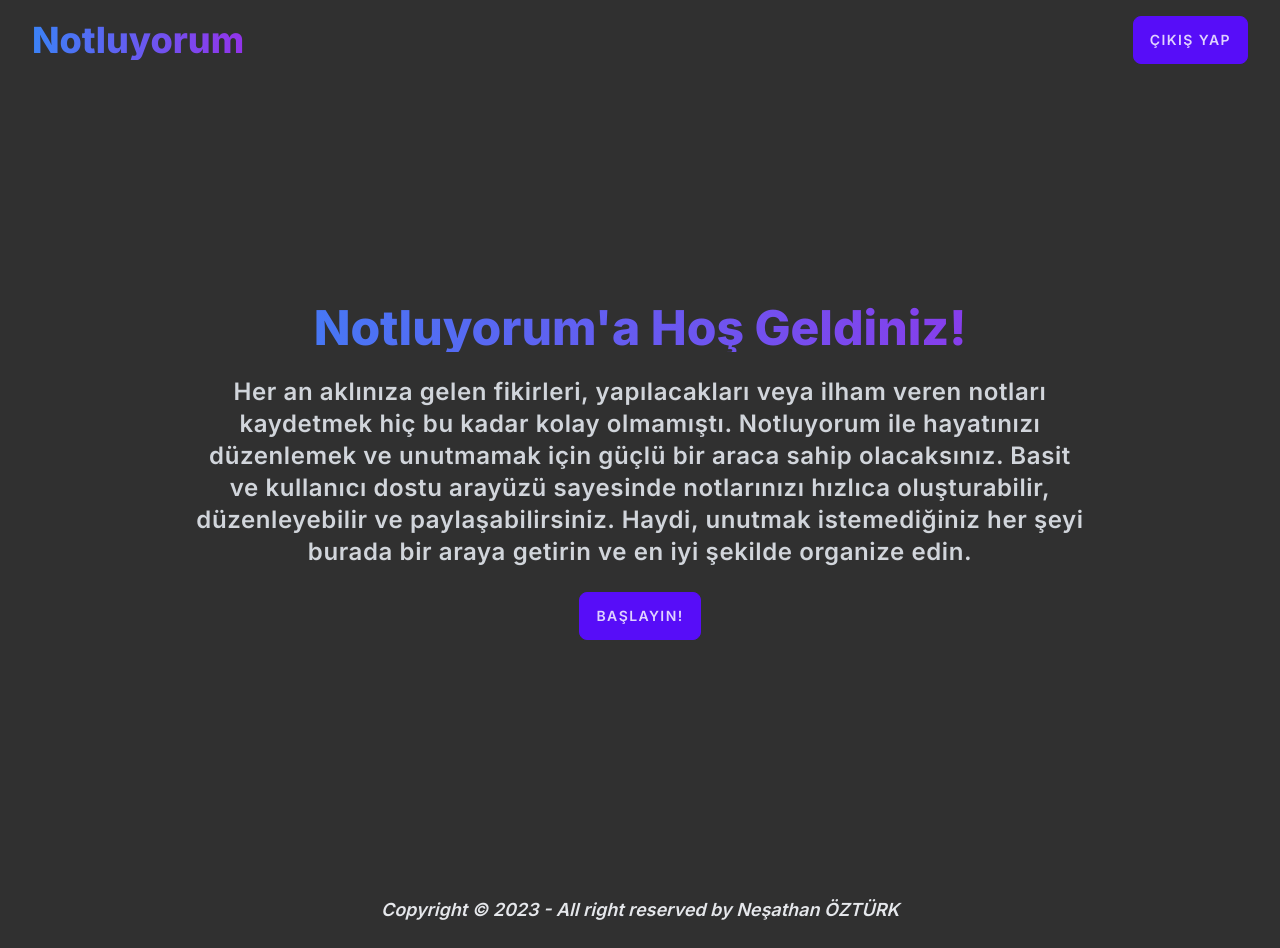
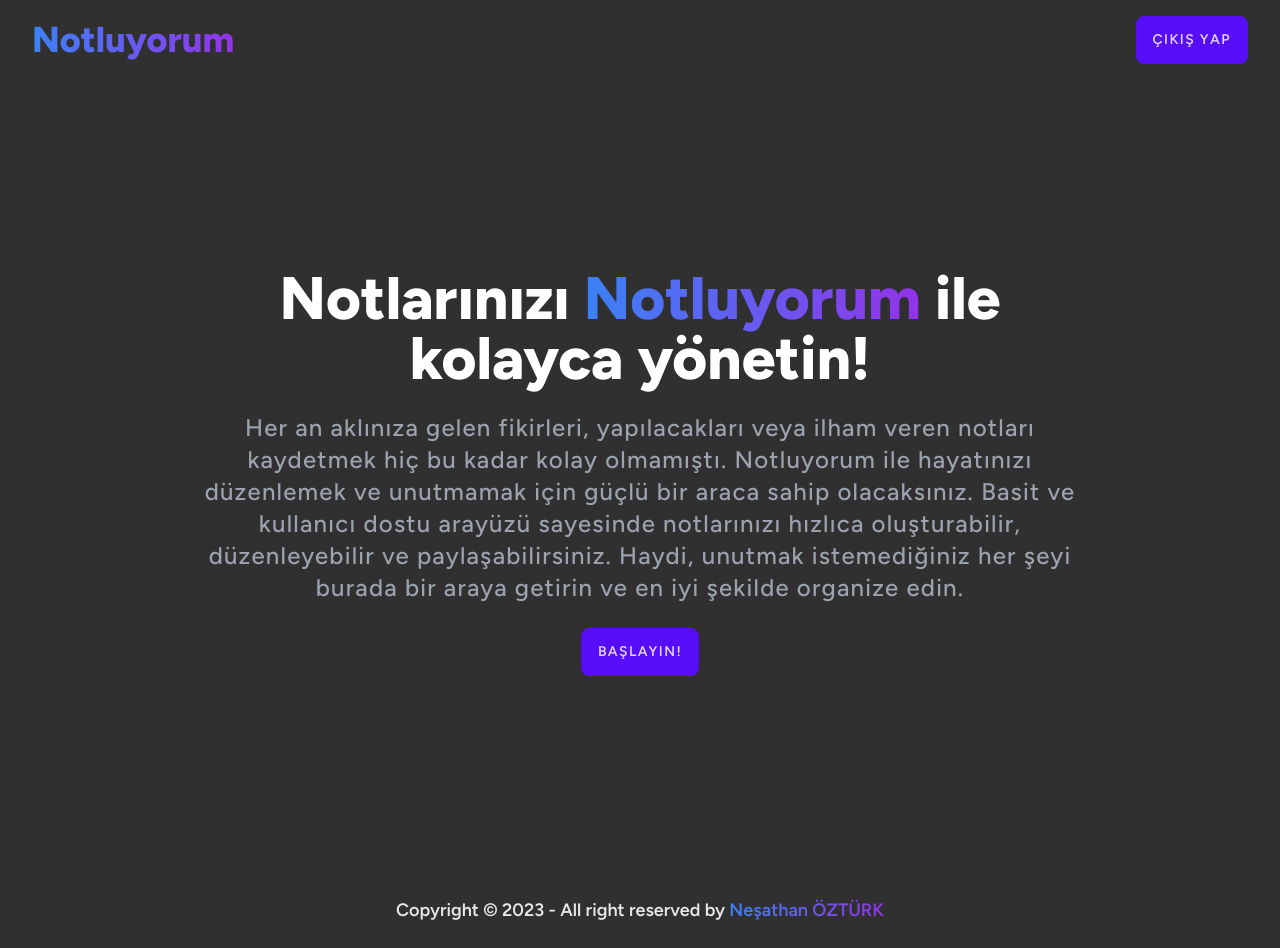
Before and after one commit to nesathanozturk/notluyorum, a Next.js app: page / in a window 1280 px wide. Built offline with nearby package versions, Linux system fonts and the light colour scheme.

Commit message:
style: edit text color

```diff
--- a/src/app/layout.tsx
+++ b/src/app/layout.tsx
@@ -1,8 +1,8 @@
 import "./globals.css";
 import type { Metadata } from "next";
-import { Inter } from "next/font/google";
+import { Figtree } from "next/font/google";
 
-const inter = Inter({ subsets: ["latin"] });
+const figtree = Figtree({ subsets: ["latin"] });
 
 export const metadata: Metadata = {
   title: "Notluyorum | Notlarınızı Kolayca Yönetin!",
@@ -22,7 +22,7 @@ export default function RootLayout({
 }) {
   return (
     <html lang="en">
-      <body className={inter.className}>{children}</body>
+      <body className={figtree.className}>{children}</body>
     </html>
   );
 }
--- a/src/layouts/footer/index.tsx
+++ b/src/layouts/footer/index.tsx
@@ -2,11 +2,15 @@ import Link from "next/link";
 
 const Footer = () => {
   return (
-    <footer className="footer footer-center py-6 px-4 text-gray-200 italic font-semibold text-lg">
+    <footer className="footer footer-center py-6 px-4 text-gray-200 font-semibold text-lg">
       <div>
         <p>
           Copyright © 2023 - All right reserved by{" "}
-          <Link href="https://instagram.com/nesathanozturk/" target="_blank">
+          <Link
+            className="text-transparent bg-gradient-to-r from-blue-500 to-purple-600 bg-clip-text"
+            href="https://instagram.com/nesathanozturk/"
+            target="_blank"
+          >
             Neşathan ÖZTÜRK
           </Link>
         </p>
--- a/src/layouts/header/index.tsx
+++ b/src/layouts/header/index.tsx
@@ -2,7 +2,10 @@ const Header = () => {
   return (
     <header className="navbar pt-4">
       <nav className="container mx-auto px-6 justify-between flex-wrap">
-        <h1 className="text-3xl md:text-4xl font-extrabold text-transparent bg-gradient-to-r from-blue-500 to-purple-600 bg-clip-text">
+        <h1
+          title="Notluyorum"
+          className="text-3xl md:text-4xl font-extrabold text-transparent bg-gradient-to-r from-blue-500 to-purple-600 bg-clip-text cursor-pointer"
+        >
           Notluyorum
         </h1>
         <button className="btn btn-primary tracking-widest text-xs md:text-sm">
--- a/src/layouts/hero/index.tsx
+++ b/src/layouts/hero/index.tsx
@@ -5,10 +5,14 @@ const Hero = () => {
     <section className="hero min-h-screen">
       <div className="hero-content text-center">
         <div className="max-w-4xl">
-          <h1 className="text-3xl md:text-5xl font-extrabold text-transparent bg-gradient-to-r from-blue-500 to-purple-600 bg-clip-text">
-            Notluyorum&apos;a Hoş Geldiniz!
+          <h1 className="text-4xl md:text-6xl font-extrabold text-white">
+            Notlarınızı{" "}
+            <span className="text-transparent bg-gradient-to-r from-blue-500 to-purple-600 bg-clip-text">
+              Notluyorum
+            </span>{" "}
+            ile kolayca yönetin!
           </h1>
-          <p className="py-6 text-xl md:text-2xl text-gray-300 font-semibold tracking-wide">
+          <p className="py-6 text-xl md:text-2xl text-gray-400 font-medium tracking-wider">
             Her an aklınıza gelen fikirleri, yapılacakları veya ilham veren
             notları kaydetmek hiç bu kadar kolay olmamıştı. Notluyorum ile
             hayatınızı düzenlemek ve unutmamak için güçlü bir araca sahip
@@ -17,9 +21,13 @@ const Hero = () => {
             unutmak istemediğiniz her şeyi burada bir araya getirin ve en iyi
             şekilde organize edin.
           </p>
-          <button className="btn btn-primary tracking-widest">
-            <Link href="/notes">Başlayın!</Link>
-          </button>
+          <Link
+            title="Başlayın!"
+            href="/notes"
+            className="btn btn-primary tracking-widest"
+          >
+            Başlayın!
+          </Link>
         </div>
       </div>
     </section>
```
